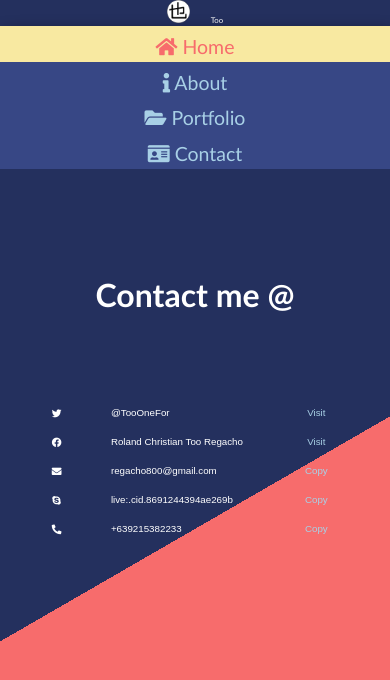
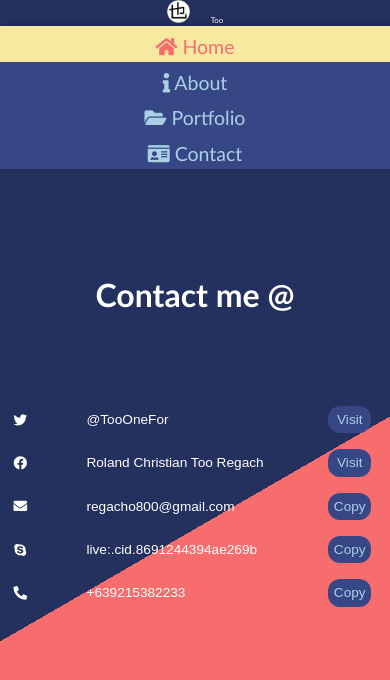
Before and after one commit to naseGaming/my-portfolio, a React (Create React App) app: page /my-portfolio/Contact in a window 390 px wide. Shown: the top 680 px of the page. Built offline with nearby package versions, Linux system fonts and the light colour scheme.

Commit message:
Update Contact.css
redesign copy/visit button

```diff
--- a/src/components/Contact.css
+++ b/src/components/Contact.css
@@ -20,22 +20,51 @@
 .TableButton{
 	border: none;
 	outline: none;
-	background-color: rgba(0, 0, 0, 0);
 	color: rgba(168, 208, 230, 1);
+	background: rgba(55, 71, 133, 1);
 	font-size: 1.5vw;
 	cursor: pointer;
+	border-radius: 12px;
+	height: 3vw;
+	width: 5vw;
+	padding: 1px;
 }
 
 .No-Design{
 	border: none;
+	color: rgba(255, 255, 255, 1);
 	background-color: rgba(0, 0, 0, 0);
-	color: rgba(255, 255, 255, 1);
 	width: 70%;
 	font-size: 1.5vw;
 }
 
 .TableButton:hover{
-	color: rgba(248, 233, 161, 1);
+	color: rgba(55, 71, 133, 1);
+	background: rgba(168, 208, 230, 1);
+}
+
+@media only screen and (max-width: 1000px) {
+
+	#contact-content{
+		text-align: left;
+		width: 80vw;
+		margin-left: 10vw;
+		margin-top: 10vh;
+	}
+
+	#contact-table {
+		font-size: 2.5vw;
+	}
+
+	.TableButton{
+		font-size: 2.5vw;
+		height: 5vw;
+		width: 8vw;
+	}
+
+	.No-Design{
+		font-size: 2.5vw;
+	}
 }
 
 @media only screen and (max-width: 600px) {
@@ -53,31 +82,11 @@
 
 	.TableButton{
 		font-size: 3.5vw;
+		height: 7vw;
+		width: 11vw;
 	}
 
 	.No-Design{
 		font-size: 3.5vw;
 	}
 }
-
-@media only screen and (max-width: 1000px) {
-
-	#contact-content{
-		text-align: left;
-		width: 80vw;
-		margin-left: 10vw;
-		margin-top: 10vh;
-	}
-
-	#contact-table {
-		font-size: 2.5vw;
-	}
-
-	.TableButton{
-		font-size: 2.5vw;
-	}
-
-	.No-Design{
-		font-size: 2.5vw;
-	}
-}
```
